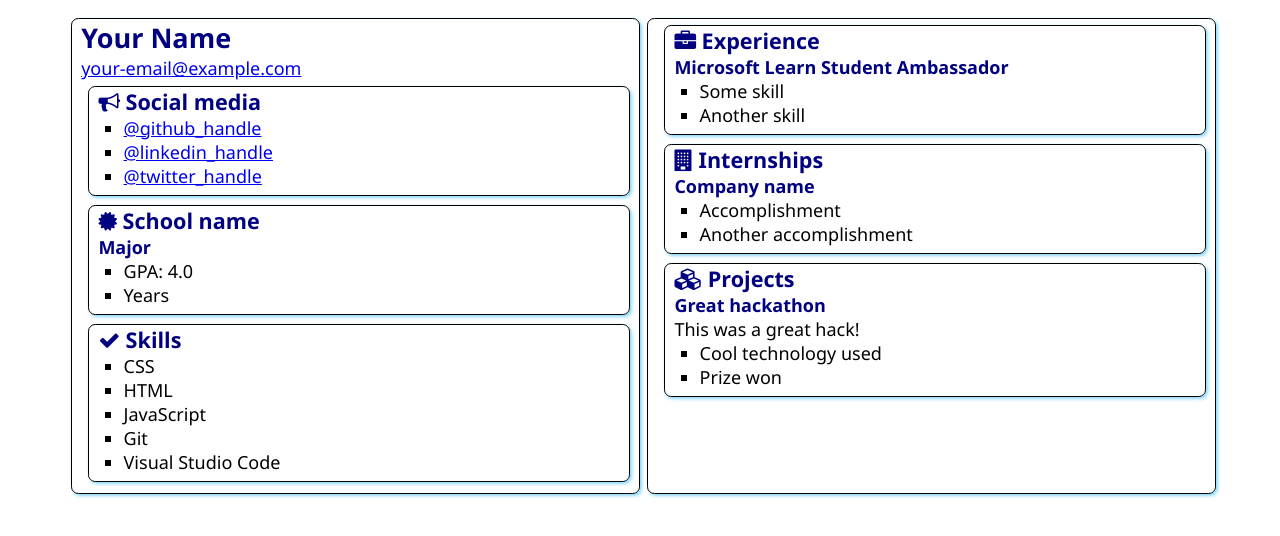
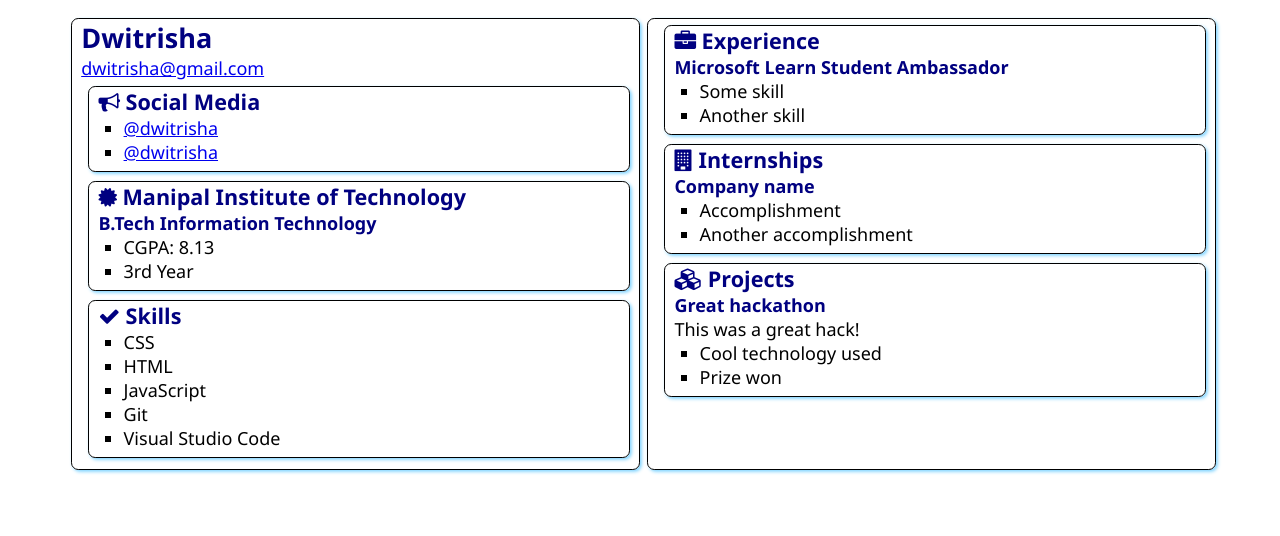
Before and after one commit to Dwitrisha/SATechnicalOnboarding, a plain HTML site: page src/index.html in a window 1280 px wide. Drawn offline with Linux system fonts and the light colour scheme.

Commit message:
Add files via upload

```diff
--- a/src/index.html
+++ b/src/index.html
@@ -12,18 +12,18 @@
 <body>
     <main>
         <article class="box">
-            <h1>Your Name</h1>
-            <div><a href="mailto:your.email@example.com">your-email@example.com</a></div>
+            <h1>Dwitrisha</h1>
+            <div><a href="mailto:dwitrisha@gmail.com">dwitrisha@gmail.com</a></div>
 
             <section class="box">
                 <h2>
                     <i class="fa fa-bullhorn" aria-hidden="true"></i>
-                    Social media
+                    Social Media
                 </h2>
                 <ul>
-                    <li><a href="https://github.com/<handle>">@github_handle</a></li>
-                    <li><a href="https://linkedin.com/in/<handle>">@linkedin_handle</a></li>
-                    <li><a href="https://twitter.com/<handle>">@twitter_handle</a></li>
+                    <li><a href="https://github.com/Dwitrisha">@dwitrisha</a></li>
+                    <li><a href="https://www.linkedin.com/in/dwitrisha/">@dwitrisha</a></li>
+
                 </ul>
             </section>
 
@@ -31,12 +31,12 @@
                 <div class="education">
                     <h2>
                         <i class="fa fa-certificate" aria-hidden="true"></i>
-                        School name
+                        Manipal Institute of Technology
                     </h2>
-                    <h3>Major</h3>
+                    <h3>B.Tech Information Technology</h3>
                     <ul>
-                        <li>GPA: 4.0</li>
-                        <li>Years</li>
+                        <li>CGPA: 8.13</li>
+                        <li>3rd Year</li>
                     </ul>
                 </div>
             </section>
```
